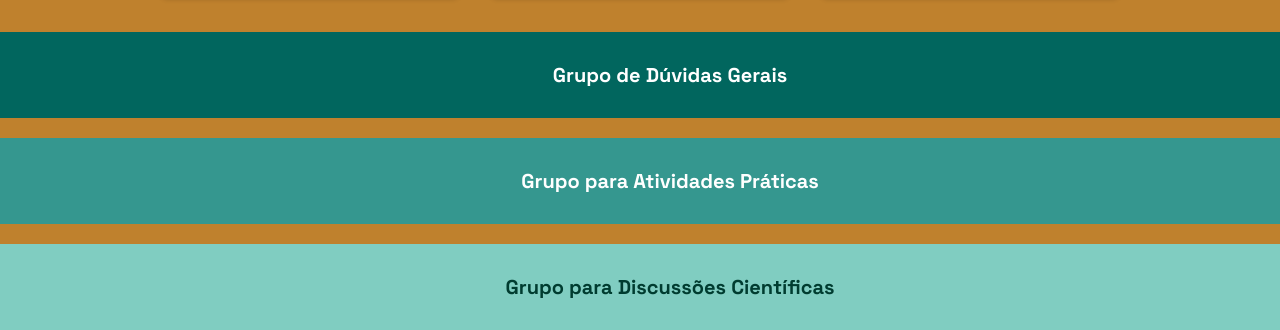
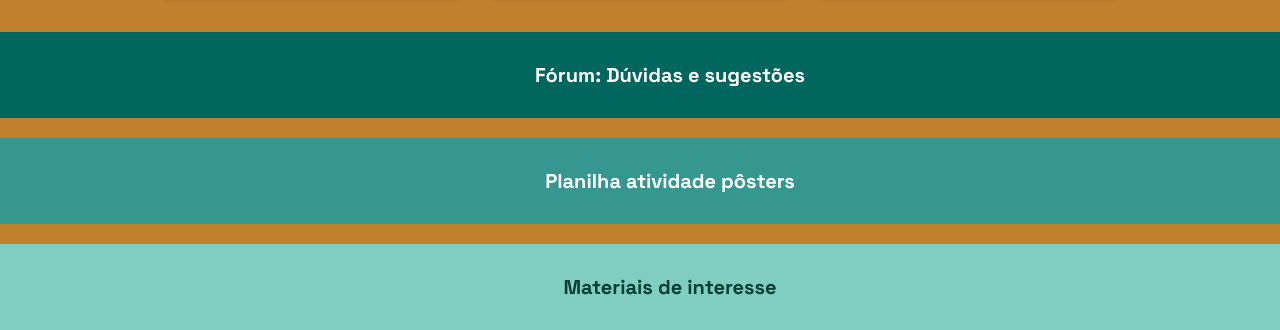
Before and after one commit to MayaraBertanhe/site-monitores-MIP8001, a plain HTML site: page index.html in a window 1280 px wide. Shown: the part 1128-1458 px from the top of the page. Drawn offline with Linux system fonts and the light colour scheme.

Commit message:
Update index.html

```diff
--- a/index.html
+++ b/index.html
@@ -327,13 +327,13 @@
 
   <div class="extra-links">
     <a href="https://LINK1" target="_blank" class="link-box link1"
-      >Grupo de Dúvidas Gerais</a
+      >Fórum: Dúvidas e sugestões</a
     >
     <a href="https://LINK2" target="_blank" class="link-box link2"
-      >Grupo para Atividades Práticas</a
+      >Planilha atividade pôsters</a
     >
     <a href="https://LINK3" target="_blank" class="link-box link3"
-      >Grupo para Discussões Científicas</a
+      >Materiais de interesse</a
     >
   </div>
 </body>
```
